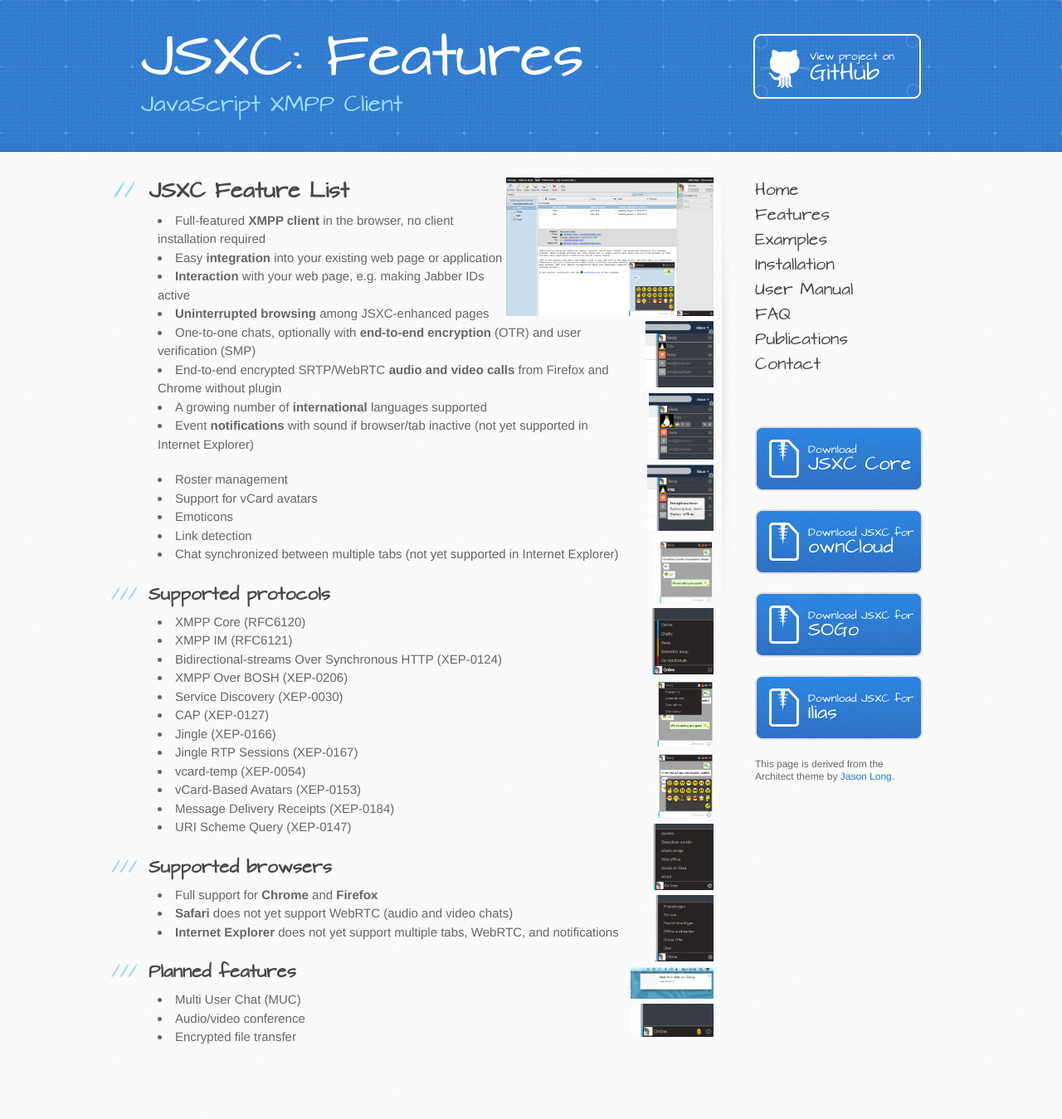
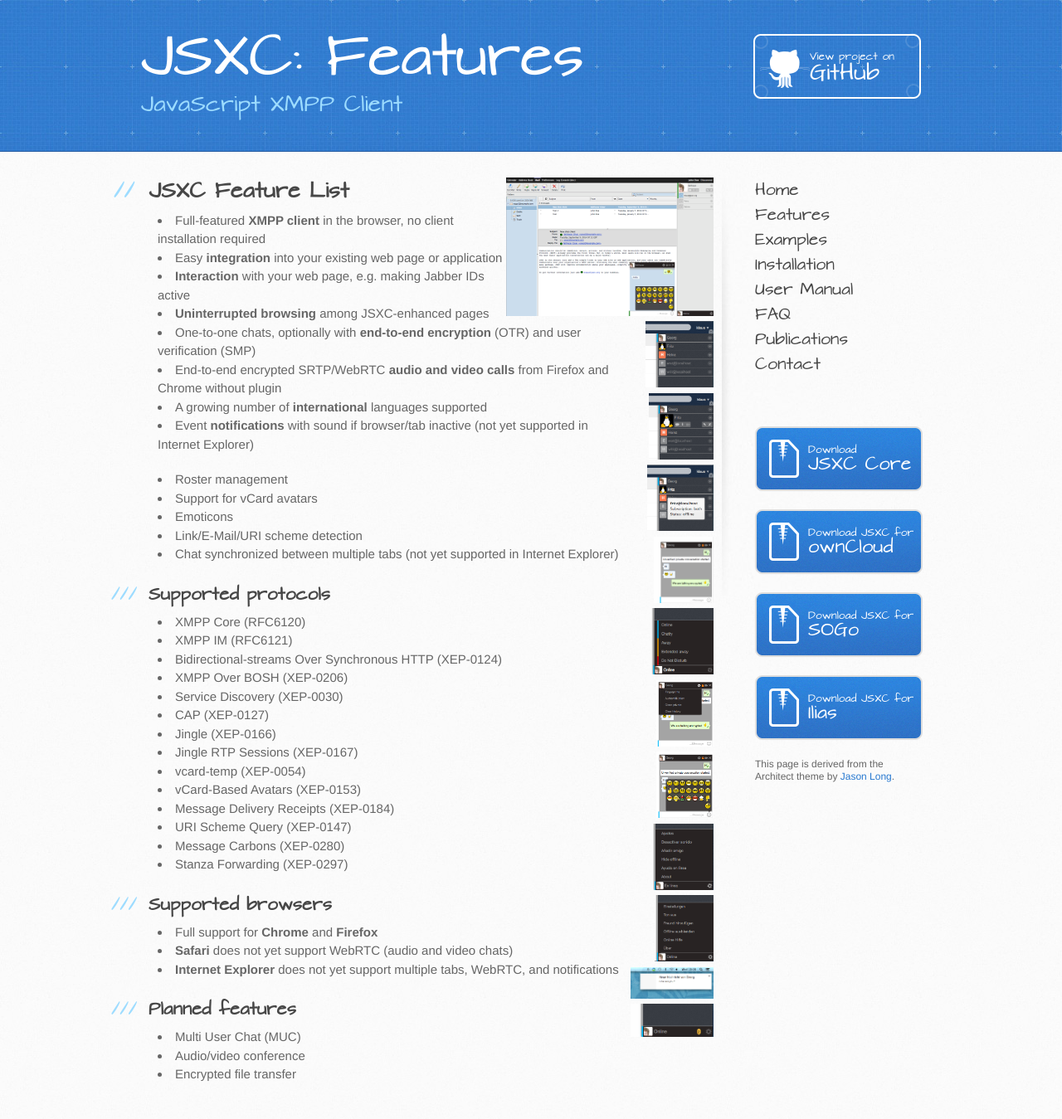
Before and after one commit to jsxc/jsxc.org, a Jekyll site: the page built from features.html, in a window 1280 px wide. Shown: the whole page at 83% size. Built offline with Jekyll 4.4.1, drawn with Linux system fonts in a browser that asks for light colours; comment, search, counter and statistics services are not loaded; before the commit the page ends 1304 px from its top, so only the background shows below that.

Commit message:
update features

```diff
--- a/features.html
+++ b/features.html
@@ -23,7 +23,7 @@
     <li>Roster management</li>
     <li>Support for vCard avatars</li>
     <li>Emoticons</li>
-    <li>Link detection</li>
+    <li>Link/E-Mail/URI scheme detection</li>
     <li>Chat synchronized between multiple tabs <small>(not yet supported in Internet Explorer)</small></li>
 </ul>
 
@@ -43,6 +43,8 @@
     <li>vCard-Based Avatars (XEP-0153)</li>
     <li>Message Delivery Receipts (XEP-0184)</li>
     <li>URI Scheme Query (XEP-0147)</li>
+    <li>Message Carbons (XEP-0280)</li>
+    <li>Stanza Forwarding (XEP-0297)</li>
 </ul>
 
 <h3>
```
